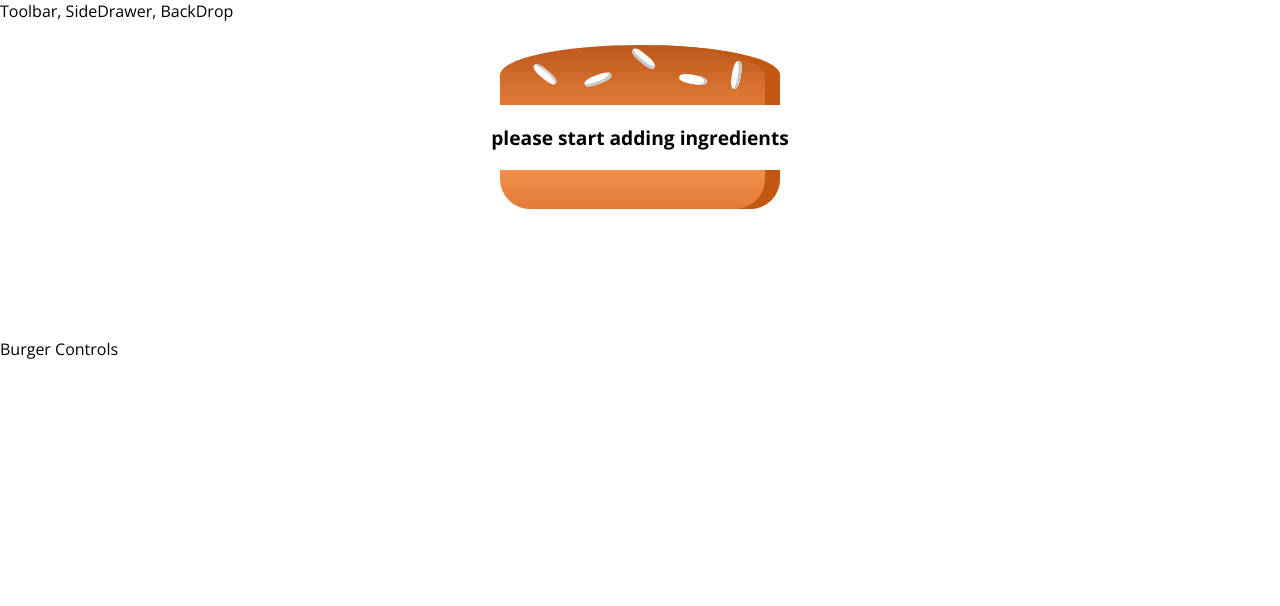
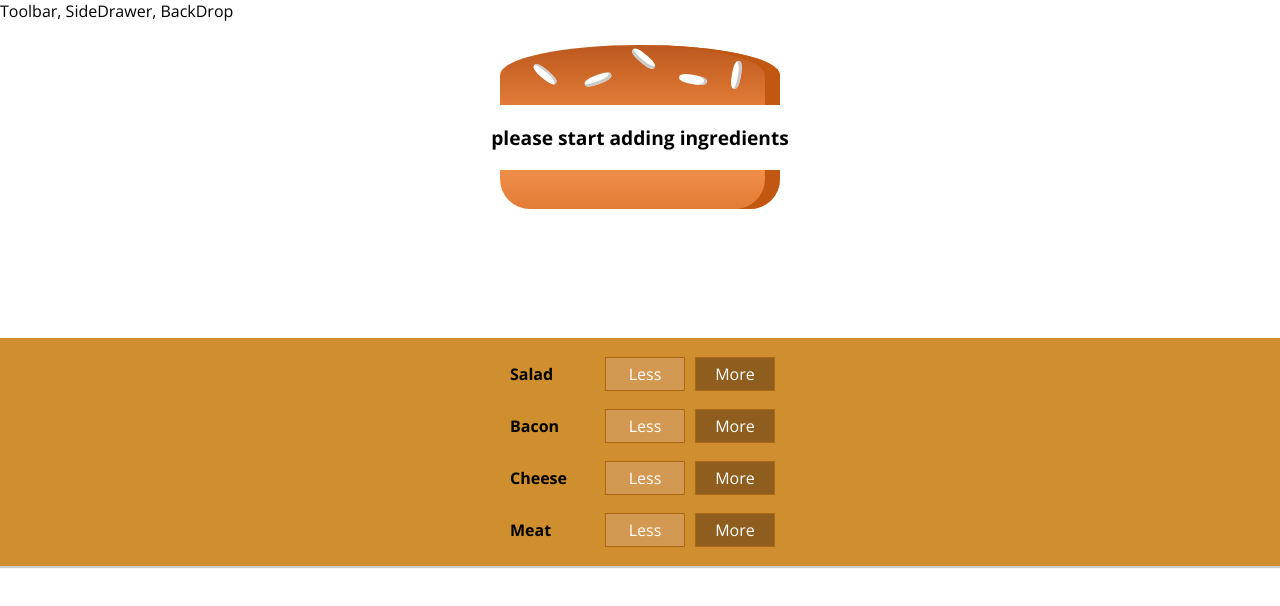
Before and after one commit to mohankumarkandavel/burger-builder, a React app: page / in a window 1280 px wide. Shown: the top 606 px of the page. Built offline with nearby package versions, Linux system fonts and the light colour scheme.

Commit message:
output build controls

```diff
--- a/src/components/Burger/BuildControls/BuildControl/BuildControl.js
+++ b/src/components/Burger/BuildControls/BuildControl/BuildControl.js
@@ -1,5 +1,5 @@
 import React from 'react';
-import classes from './buildControl.css';
+import classes from './BuildControl.module.css';
 const buildControl = (props) => (
     <div className={classes.BuildControl}>
         <div className={classes.Label}>{props.label}</div>
--- a/src/components/Burger/BuildControls/BuildControls.js
+++ b/src/components/Burger/BuildControls/BuildControls.js
@@ -1,7 +1,20 @@
 import React from 'react';
+import classes from './BuildControls.module.css';
+import BuildControl from './BuildControl/BuildControl';
+
+const controls = [
+    { label: 'Salad', type: 'salad' },
+    { label: 'Bacon', type: 'bacon' },
+    { label: 'Cheese', type: 'cheese' },
+    { label: 'Meat', type: 'meat' },
+];
 
 const buildControls = (props) => (
-    <div></div>
+    <div className={classes.BuildControls}>
+        {controls.map(ctrl => (
+            <BuildControl key={ctrl.label} label={ctrl.label} />
+        ))}
+    </div>
 );
 
 export default buildControls;
--- a/src/containers/BurgerBuilder/BurgerBuilder.js
+++ b/src/containers/BurgerBuilder/BurgerBuilder.js
@@ -1,6 +1,7 @@
 import React , {Component} from 'react';
 import Burger from '../../components/Burger/Burger';
 import Aux from '../../hoc/Auxiliary';
+import BuildControls from '../../components/Burger/BuildControls/BuildControls';
 
 class BurgerBuilder extends Component {
     state = {
@@ -15,7 +16,7 @@
         return (
             <Aux>
                 <Burger ingredients= {this.state.ingredients}/>
-                <div>Burger Controls</div>
+                <BuildControls />
             </Aux>
         );
     }
```
Also changed, not shown: 1 other file (tests, documents, lock files or other folders).
